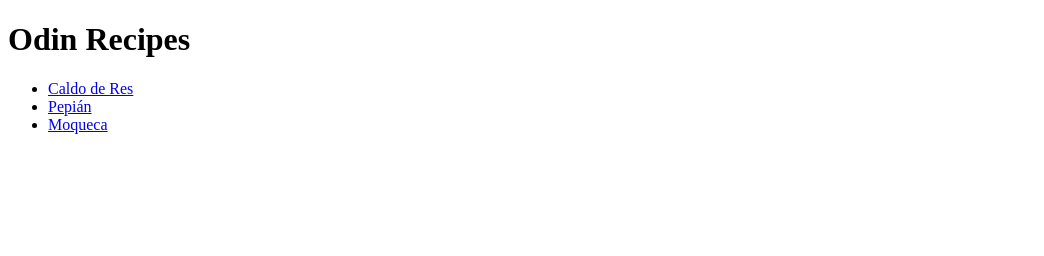
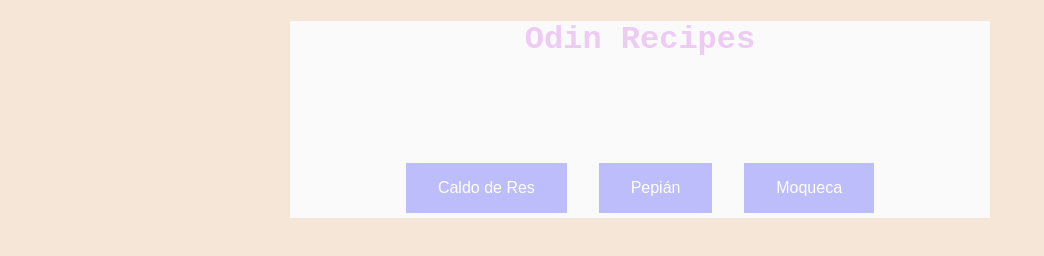
Before and after one commit to ajalsaleh/odin-recipes, a plain HTML site: page index.html in a window 1280 px wide. Shown: the whole page, without its empty margins (0-1044 px from the left). Drawn offline with Linux system fonts and the light colour scheme.

Commit message:
Stylize homepage with button format for recipes Reformat the recipes pages for better readability

```diff
--- a/index.html
+++ b/index.html
@@ -3,13 +3,14 @@
 <html lang="en">
     <head>
         <meta charset="UTF-8">
-        <title></title>
+        <title>Odin Recipes</title>
+        <link rel="stylesheet" href="styles.css">
     </head>
 
     <body>
-        <h1>Odin Recipes</h1>
 
-        <ul>
+        <h1 style="text-align: center; color: rgb(237, 203, 242);">Odin Recipes</h1>
+        <ul class="recipe-list">
             <li><a href="recipes/caldo-de-res.html">Caldo de Res</a></li>
             <li><a href="recipes/pepian.html">Pepián</a></li>
             <li><a href="recipes/moqueca.html">Moqueca</a></li>
--- /dev/null
+++ b/styles.css
@@ -0,0 +1,67 @@
+/* For index */
+
+html {
+    background-color: rgb(245, 230, 216);
+    font-family:'Courier New', Courier, monospace;
+}
+
+body {
+    box-sizing: border-box;
+    display: block;
+    width: 700px;
+    margin: 0 auto;
+    background-color: rgb(250, 250, 250);
+}
+
+.title {
+    color: rgb(237, 203, 242);
+    text-align: center;
+    border: 15px;
+
+}
+
+.recipe-list {
+    font-family: sans-serif;
+    display: flex;
+    list-style: none;
+    padding: 0;
+    margin: 100px;
+    margin-bottom:0px;
+
+}
+
+.recipe-list li {
+    margin: auto;
+
+}
+
+.recipe-list a {
+    background-color: rgb(189, 189, 251);
+    color: white;
+    text-decoration: none;
+    padding: 1em 2em;
+    display: block;
+    margin: 5px;
+}
+
+.recipe-list a:hover {
+    background-color: purple;
+    color: white;
+}
+
+/* For Recipes*/
+
+img {
+    display: block;
+    margin: auto;
+
+}
+
+.indentation {
+    padding: 25px;
+
+}
+
+.highlight {
+    background-color: yellow;
+}
```
Also changed, not shown: recipes/caldo-de-res.html (+23 -8 lines), recipes/moqueca.html (+8 -4 lines), recipes/pepian.html (+8 -3 lines).
